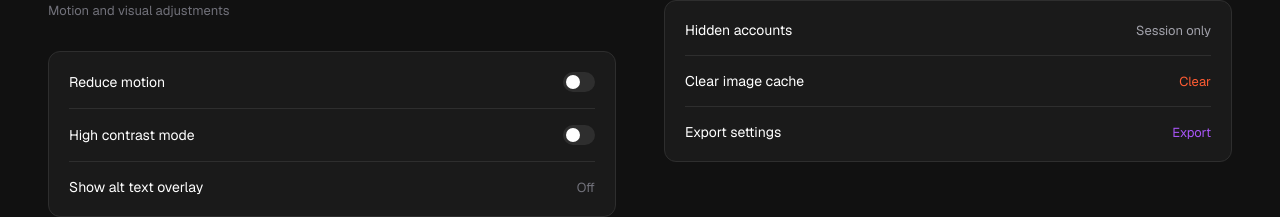
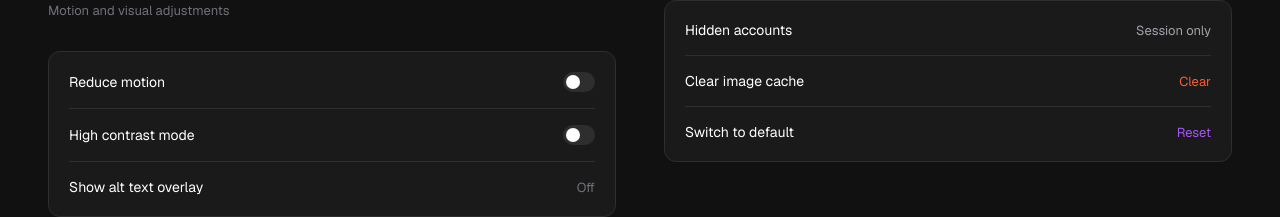
Before and after one commit to sparkyfen/bsky-mosaic, a SvelteKit app: page /settings in a window 1280 px wide. Shown: the part 598-815 px from the top of the page. Built offline with nearby package versions, Linux system fonts and the light colour scheme.

Commit message:
Replace export settings with reset to defaults

```diff
--- a/src/routes/settings/+page.svelte
+++ b/src/routes/settings/+page.svelte
@@ -1,5 +1,5 @@
 <script lang="ts">
-	import { settings, updateSetting, exportSettings, type NsfwMode, type ImageQuality } from '$lib/stores/settings.js';
+	import { settings, updateSetting, resetSettings, type NsfwMode, type ImageQuality } from '$lib/stores/settings.js';
 	import { theme, toggleTheme } from '$lib/stores/theme.js';
 
 	function cycleNsfwMode() {
@@ -18,17 +18,6 @@
 		const options = [2, 3, 4, 5, 6];
 		const idx = options.indexOf($settings.gridColumns);
 		updateSetting('gridColumns', options[(idx + 1) % options.length]);
-	}
-
-	function handleExport() {
-		const data = exportSettings();
-		const blob = new Blob([data], { type: 'application/json' });
-		const url = URL.createObjectURL(blob);
-		const a = document.createElement('a');
-		a.href = url;
-		a.download = 'bluemosaic-settings.json';
-		a.click();
-		URL.revokeObjectURL(url);
 	}
 
 	function handleClearCache() {
@@ -169,9 +158,9 @@
 					<span class="setting-action destructive">Clear</span>
 				</button>
 				<div class="divider"></div>
-				<button class="setting-row" onclick={handleExport} type="button">
-					<span class="setting-label">Export settings</span>
-					<span class="setting-action accent">Export</span>
+				<button class="setting-row" onclick={() => { resetSettings(); }} type="button">
+					<span class="setting-label">Switch to default</span>
+					<span class="setting-action accent">Reset</span>
 				</button>
 			</div>
 		</div>
```
